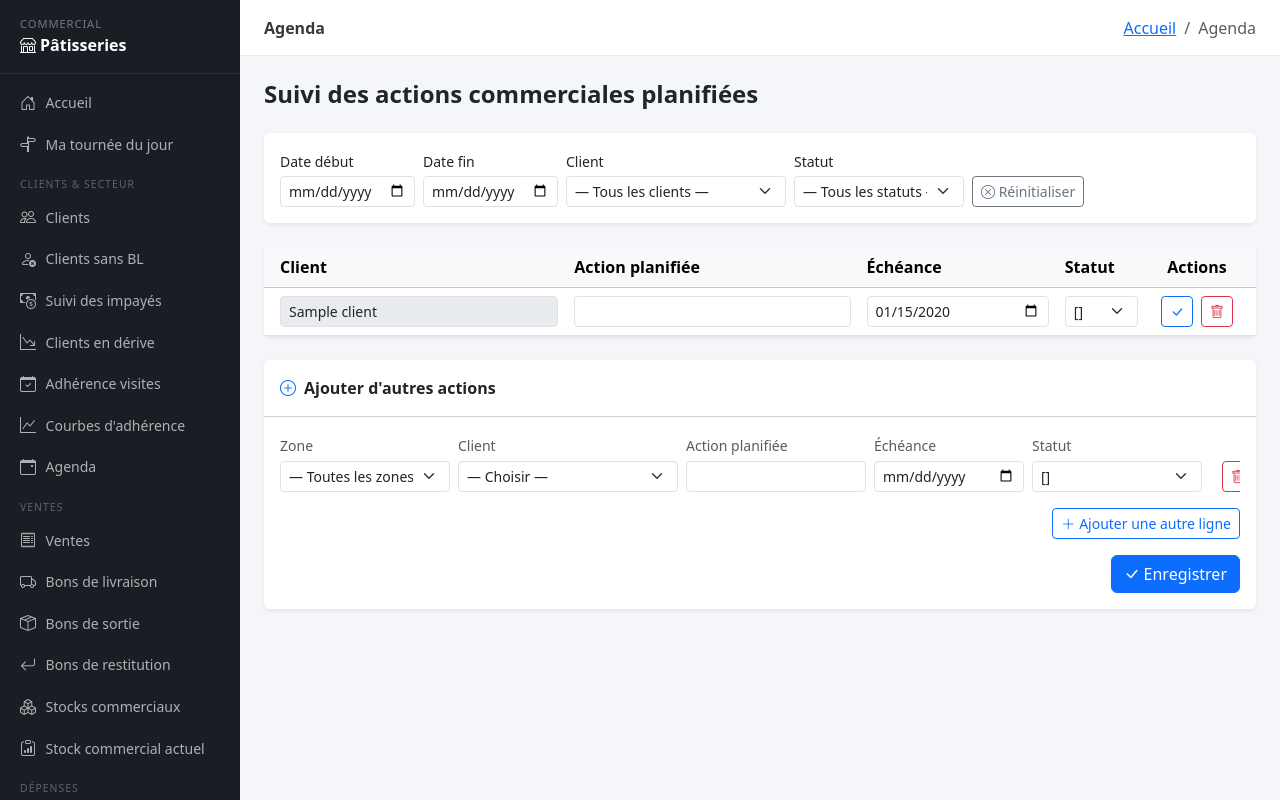
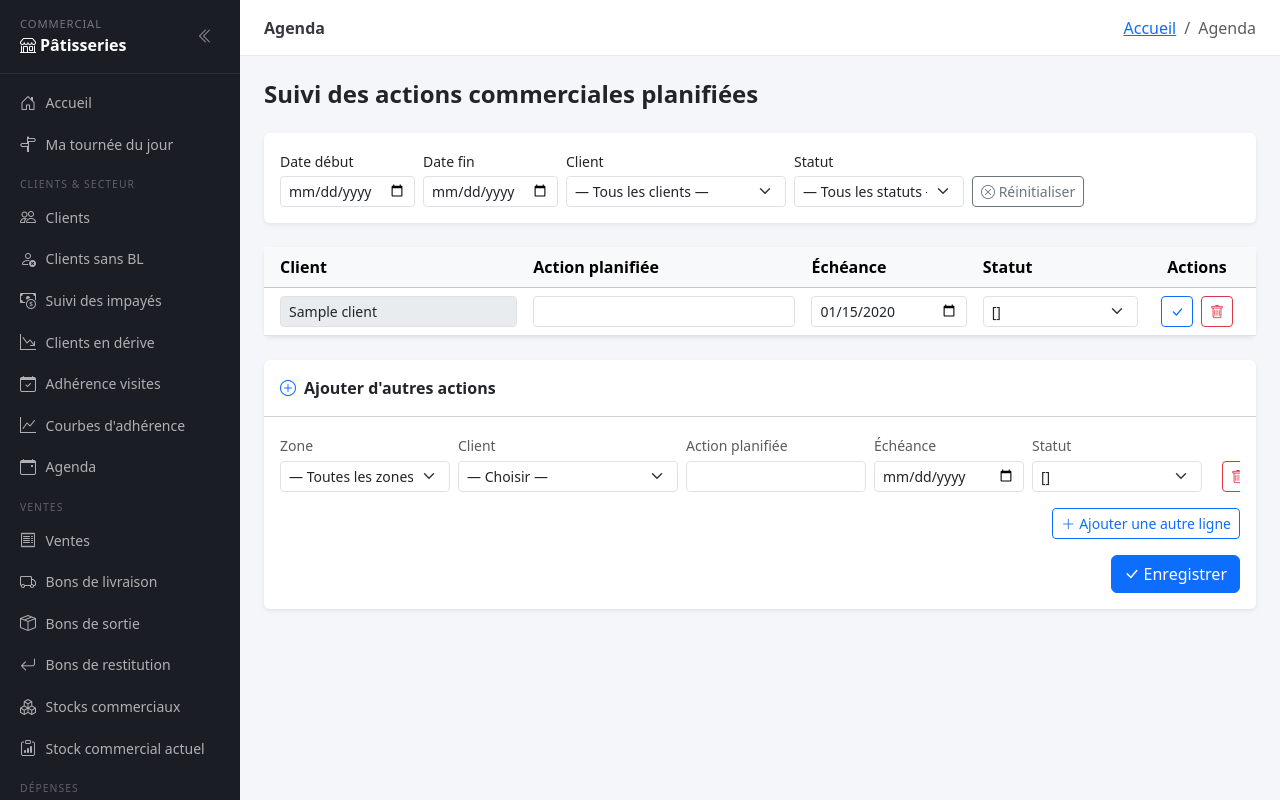
Before and after one commit to mohamedrachedheni/gestion_patisseries, a Django app: template templates/commercial/agenda/list.html in a window 1280 px wide. Run offline with Django 5.2, Linux system fonts and the light colour scheme; the template is opened without the code that fills it: most values are stand-ins (such as "Sample title", 1, 10 or a date in 2020).

Commit message:
correction divers

```diff
--- a/administration/views.py
+++ b/administration/views.py
@@ -2116,7 +2116,7 @@ def _construire_lignes_chiffre_affaire_produit(date_debut, date_fin):
             if total_chiffre_affaire else None
         )
         l['part_benefice'] = (
-            (l['benefice'] / total_benefice_brut * 100).quantize(Decimal('0.01'), rounding=ROUND_HALF_UP)
+            (l['benefice'] / abs(total_benefice_brut) * 100).quantize(Decimal('0.01'), rounding=ROUND_HALF_UP)
             if l['benefice'] is not None and total_benefice_brut else None
         )
 
--- a/templates/administration/production/chiffre_affaire_commercial_list.html
+++ b/templates/administration/production/chiffre_affaire_commercial_list.html
@@ -60,8 +60,8 @@
         <thead class="table-light">
           <tr>
             <th class="ps-3" style="min-width:180px;">Commercial</th>
-            <th class="text-end">Total montant (TND)</th>
-            <th class="text-end pe-3">Part du CA (%)</th>
+            <th class="text-end" style="min-width:170px;">Total montant (TND)</th>
+            <th class="text-end pe-3" style="min-width:150px;">Part du CA (%)</th>
           </tr>
         </thead>
         <tbody>
--- a/templates/administration/production/chiffre_affaire_zone_list.html
+++ b/templates/administration/production/chiffre_affaire_zone_list.html
@@ -60,8 +60,8 @@
         <thead class="table-light">
           <tr>
             <th class="ps-3" style="min-width:160px;">Zone</th>
-            <th class="text-end">Total montant (TND)</th>
-            <th class="text-end pe-3">Part du CA (%)</th>
+            <th class="text-end" style="min-width:170px;">Total montant (TND)</th>
+            <th class="text-end pe-3" style="min-width:150px;">Part du CA (%)</th>
           </tr>
         </thead>
         <tbody>
--- a/templates/base_global.html
+++ b/templates/base_global.html
@@ -16,6 +16,7 @@
     /* ── Variables ────────────────────────────────────── */
     :root {
       --sidebar-width: 240px;
+      --sidebar-width-collapsed: 68px;
       --sidebar-bg:    #1a1d23;
       --sidebar-hover: rgba(255,255,255,.07);
       --sidebar-active:#2c7be5;
@@ -33,12 +34,27 @@
       flex-direction: column;
       overflow-y: auto;
       z-index: 1000;
-      transition: transform .25s ease;
+      transition: transform .25s ease, width .2s ease;
     }
     .sidebar-brand {
       padding: 1rem 1.25rem;
       border-bottom: 1px solid rgba(255,255,255,.08);
+      display: flex;
+      align-items: center;
+      justify-content: space-between;
+      gap: .5rem;
     }
+    .sidebar-collapse-btn {
+      background: transparent;
+      border: 0;
+      color: rgba(255,255,255,.5);
+      padding: .25rem .4rem;
+      border-radius: .35rem;
+      line-height: 1;
+      flex-shrink: 0;
+    }
+    .sidebar-collapse-btn:hover { background: var(--sidebar-hover); color: #fff; }
+    .sidebar-collapse-btn i { transition: transform .2s ease; }
     .sidebar-brand .app-name {
       font-size: .7rem;
       letter-spacing: .08em;
@@ -109,6 +125,37 @@
       display: flex;
       flex-direction: column;
       background: #f5f6fa;
+      transition: margin-left .2s ease;
+    }
+
+    /* ── Sidebar réduit (desktop uniquement — pas de conflit avec le mode
+       hors-canevas mobile, géré séparément par .show) ──────────────────── */
+    @media (min-width: 992px) {
+      body.sidebar-collapsed #sidebar { width: var(--sidebar-width-collapsed); }
+      body.sidebar-collapsed #wrapper { margin-left: var(--sidebar-width-collapsed); }
+      body.sidebar-collapsed .sidebar-brand .app-name,
+      body.sidebar-collapsed .sidebar-brand .brand-title,
+      body.sidebar-collapsed .sidebar-section,
+      body.sidebar-collapsed .sidebar-user .user-info {
+        display: none;
+      }
+      body.sidebar-collapsed .sidebar-brand { justify-content: center; }
+      /* Le texte des liens est réduit à une largeur nulle (font-size: 0)
+         plutôt que d'envelopper chaque libellé dans un <span> dédié — les
+         icônes retrouvent explicitement leur taille juste après. */
+      body.sidebar-collapsed .sidebar-nav .nav-link,
+      body.sidebar-collapsed .sidebar-footer .btn {
+        font-size: 0;
+        justify-content: center;
+        gap: 0;
+      }
+      body.sidebar-collapsed .sidebar-nav .nav-link i,
+      body.sidebar-collapsed .sidebar-footer .btn i {
+        font-size: 1.1rem;
+      }
+      body.sidebar-collapsed .sidebar-collapse-btn i {
+        transform: rotate(180deg);
+      }
     }
 
     /* ── Topbar ───────────────────────────────────────── */
@@ -175,10 +222,16 @@
 <aside id="sidebar">
 
   <div class="sidebar-brand">
-    <div class="app-name">{% block sidebar_app_name %}Application{% endblock %}</div>
-    <div class="brand-title">
-      <i class="bi bi-shop me-1"></i>{% block sidebar_brand %}Pâtisseries{% endblock %}
+    <div>
+      <div class="app-name">{% block sidebar_app_name %}Application{% endblock %}</div>
+      <div class="brand-title">
+        <i class="bi bi-shop me-1"></i>{% block sidebar_brand %}Pâtisseries{% endblock %}
+      </div>
     </div>
+    <button type="button" class="sidebar-collapse-btn d-none d-lg-inline-flex"
+            id="sidebarCollapseToggle" title="Réduire le menu" aria-label="Réduire le menu">
+      <i class="bi bi-chevron-double-left"></i>
+    </button>
   </div>
 
   <nav class="sidebar-nav">
@@ -246,6 +299,22 @@
   document.getElementById('sidebarToggle')?.addEventListener('click', () => {
     document.getElementById('sidebar').classList.toggle('show');
   });
+
+  // Réduction du sidebar (desktop) — préférence mémorisée par navigateur,
+  // partagée par les 3 apps puisqu'elles étendent toutes ce même template.
+  (function () {
+    var STORAGE_KEY = 'sidebarCollapsed';
+    var toggleBtn = document.getElementById('sidebarCollapseToggle');
+
+    if (localStorage.getItem(STORAGE_KEY) === '1') {
+      document.body.classList.add('sidebar-collapsed');
+    }
+
+    toggleBtn?.addEventListener('click', function () {
+      var collapsed = document.body.classList.toggle('sidebar-collapsed');
+      localStorage.setItem(STORAGE_KEY, collapsed ? '1' : '0');
+    });
+  })();
 </script>
 
 {% block extra_js %}{% endblock %}
--- a/templates/commercial/agenda/list.html
+++ b/templates/commercial/agenda/list.html
@@ -91,12 +91,12 @@
         <thead class="table-light">
           <tr>
             {% if is_administration %}
-            <th class="ps-3">Commercial</th>
+            <th class="ps-3" style="min-width:170px;">Commercial</th>
             {% endif %}
-            <th {% if not is_administration %}class="ps-3"{% endif %}>Client</th>
-            <th>Action planifiée</th>
-            <th>Échéance</th>
-            <th>Statut</th>
+            <th {% if not is_administration %}class="ps-3"{% endif %} style="min-width:190px;">Client</th>
+            <th style="min-width:260px;">Action planifiée</th>
+            <th style="min-width:150px;">Échéance</th>
+            <th style="min-width:160px;">Statut</th>
             <th class="text-center pe-3" style="width:110px">Actions</th>
           </tr>
         </thead>
```
